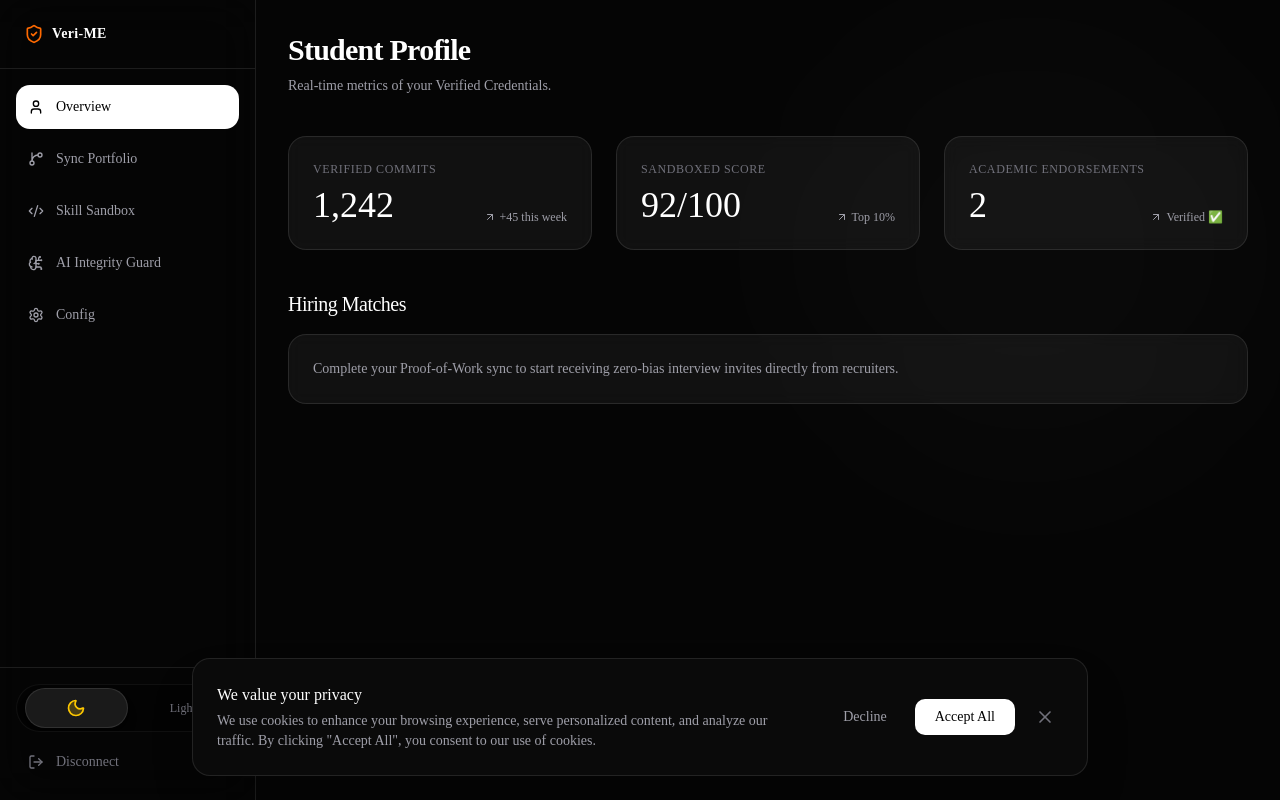
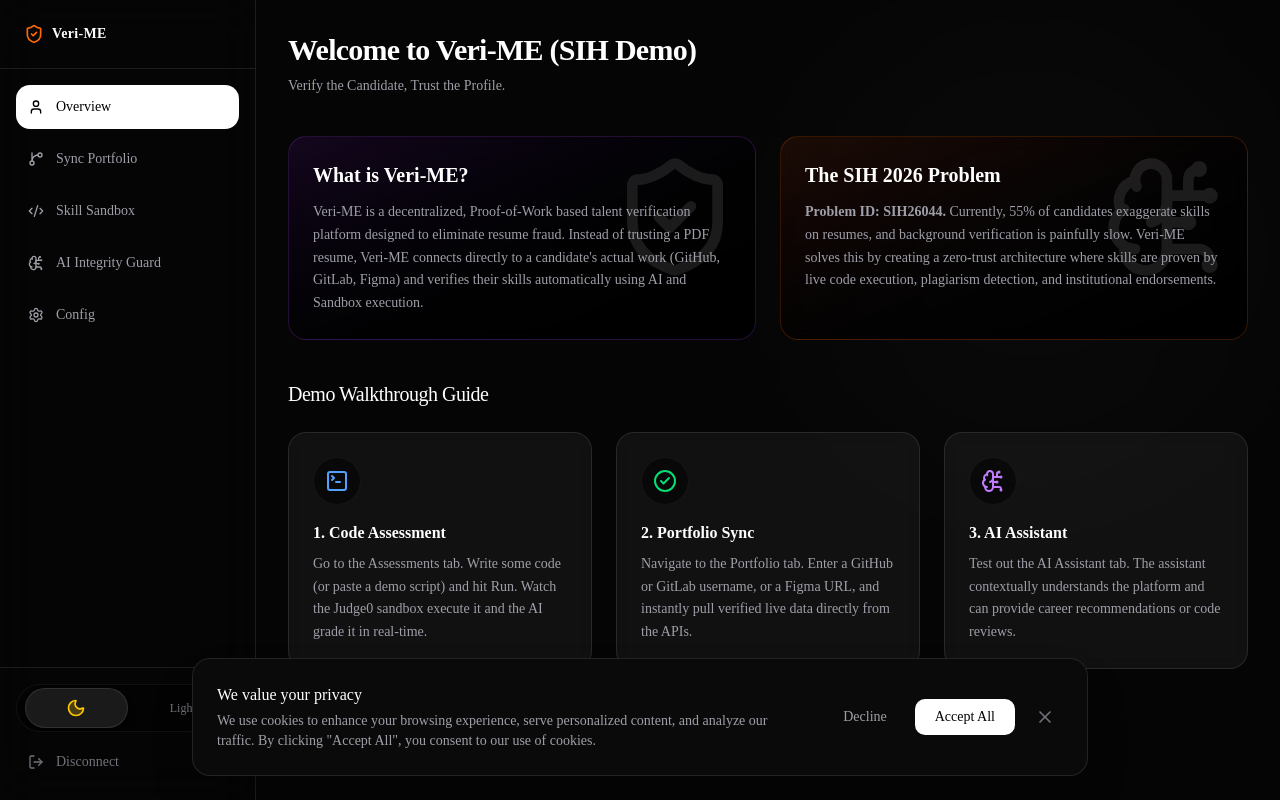
Before and after one commit to isahilkhati/veri-me-sih, a Next.js app in the folder apps/web/: page /dashboard in a window 1280 px wide. Built offline with nearby package versions, Linux system fonts and the light colour scheme.

Commit message:
Add Figma iframe preview, GitLab sync, and update overview dashboard

```diff
--- a/apps/web/src/app/dashboard/page.tsx
+++ b/apps/web/src/app/dashboard/page.tsx
@@ -1,6 +1,6 @@
 'use client';
 import { motion } from 'framer-motion';
-import { ArrowUpRight } from 'lucide-react';
+import { CheckCircle2, ShieldCheck, TerminalSquare, BrainCircuit } from 'lucide-react';
 
 export default function DashboardOverview() {
   return (
@@ -8,38 +8,74 @@ export default function DashboardOverview() {
       initial={{ opacity: 0, y: 10 }}
       animate={{ opacity: 1, y: 0 }}
       transition={{ duration: 0.5 }}
+      className="max-w-5xl"
     >
       <header className="mb-10">
-        <h1 className="text-3xl font-bold tracking-tight mb-2">Student Profile</h1>
-        <p className="text-zinc-400 text-sm">Real-time metrics of your Verified Credentials.</p>
+        <h1 className="text-3xl font-bold tracking-tight mb-2">Welcome to Veri-ME (SIH Demo)</h1>
+        <p className="text-zinc-400 text-sm">Verify the Candidate, Trust the Profile.</p>
       </header>
 
-      <div className="grid grid-cols-1 md:grid-cols-3 gap-6 mb-10">
+      <div className="grid grid-cols-1 md:grid-cols-2 gap-6 mb-10">
+        <div className="p-6 bg-gradient-to-br from-purple-900/20 to-black border border-purple-500/20 rounded-2xl backdrop-blur-sm relative overflow-hidden group hover:border-purple-500/40 transition-colors">
+          <div className="absolute top-0 right-0 p-4 opacity-10">
+            <ShieldCheck className="w-32 h-32" />
+          </div>
+          <h2 className="text-xl font-bold mb-3 relative z-10 text-white">What is Veri-ME?</h2>
+          <p className="text-zinc-400 text-sm leading-relaxed relative z-10">
+            Veri-ME is a decentralized, Proof-of-Work based talent verification platform designed to eliminate resume fraud.
+            Instead of trusting a PDF resume, Veri-ME connects directly to a candidate's actual work (GitHub, GitLab, Figma)
+            and verifies their skills automatically using AI and Sandbox execution.
+          </p>
+        </div>
+
+        <div className="p-6 bg-gradient-to-br from-orange-900/20 to-black border border-orange-500/20 rounded-2xl backdrop-blur-sm relative overflow-hidden group hover:border-orange-500/40 transition-colors">
+          <div className="absolute top-0 right-0 p-4 opacity-10">
+            <BrainCircuit className="w-32 h-32" />
+          </div>
+          <h2 className="text-xl font-bold mb-3 relative z-10 text-white">The SIH 2026 Problem</h2>
+          <p className="text-zinc-400 text-sm leading-relaxed relative z-10">
+            <strong>Problem ID: SIH26044.</strong> Currently, 55% of candidates exaggerate skills on resumes, and background verification is painfully slow.
+            Veri-ME solves this by creating a zero-trust architecture where skills are proven by live code execution, plagiarism detection, and institutional endorsements.
+          </p>
+        </div>
+      </div>
+
+      <h2 className="text-xl font-medium mb-6 tracking-tight">Demo Walkthrough Guide</h2>
+      <div className="grid grid-cols-1 md:grid-cols-3 gap-6">
         {[
-          { label: 'Verified Commits', val: '1,242', trend: '+45 this week' },
-          { label: 'Sandboxed Score', val: '92/100', trend: 'Top 10%' },
-          { label: 'Academic Endorsements', val: '2', trend: 'Verified ✅' }
-        ].map((stat, i) => (
+          {
+            icon: <TerminalSquare className="w-6 h-6 text-blue-400" />,
+            title: "1. Code Assessment",
+            desc: "Go to the Assessments tab. Write some code (or paste a demo script) and hit Run. Watch the Judge0 sandbox execute it and the AI grade it in real-time."
+          },
+          {
+            icon: <CheckCircle2 className="w-6 h-6 text-green-400" />,
+            title: "2. Portfolio Sync",
+            desc: "Navigate to the Portfolio tab. Enter a GitHub or GitLab username, or a Figma URL, and instantly pull verified live data directly from the APIs."
+          },
+          {
+            icon: <BrainCircuit className="w-6 h-6 text-purple-400" />,
+            title: "3. AI Assistant",
+            desc: "Test out the AI Assistant tab. The assistant contextually understands the platform and can provide career recommendations or code reviews."
+          }
+        ].map((step, i) => (
           <motion.div
             key={i}
             initial={{ opacity: 0, scale: 0.95 }}
             animate={{ opacity: 1, scale: 1 }}
             transition={{ duration: 0.5, delay: i * 0.1 }}
-            className="p-6 bg-white/5 border border-white/10 rounded-2xl backdrop-blur-sm"
+            className="p-6 bg-white/5 border border-white/10 rounded-2xl backdrop-blur-sm flex flex-col gap-4 hover:bg-white/10 transition-colors"
           >
-            <h3 className="text-xs font-medium text-zinc-500 uppercase tracking-wider mb-2">{stat.label}</h3>
-            <div className="flex items-end justify-between">
-              <p className="text-4xl font-light">{stat.val}</p>
-              <span className="text-xs text-zinc-400 flex items-center gap-1"><ArrowUpRight className="h-3 w-3" /> {stat.trend}</span>
+            <div className="w-12 h-12 rounded-full bg-black/50 border border-white/5 flex items-center justify-center">
+              {step.icon}
+            </div>
+            <div>
+              <h3 className="font-bold text-white mb-2">{step.title}</h3>
+              <p className="text-sm text-zinc-400 leading-relaxed">{step.desc}</p>
             </div>
           </motion.div>
         ))}
       </div>
-
-      <h2 className="text-xl font-medium mb-4 tracking-tight">Hiring Matches</h2>
-      <div className="bg-white/5 border border-white/10 p-6 rounded-2xl backdrop-blur-sm">
-        <p className="text-sm text-zinc-400">Complete your Proof-of-Work sync to start receiving zero-bias interview invites directly from recruiters.</p>
-      </div>
     </motion.div>
   );
 }
```
Also changed, not shown: apps/web/src/app/dashboard/portfolio/page.tsx (+146 -21 lines).
